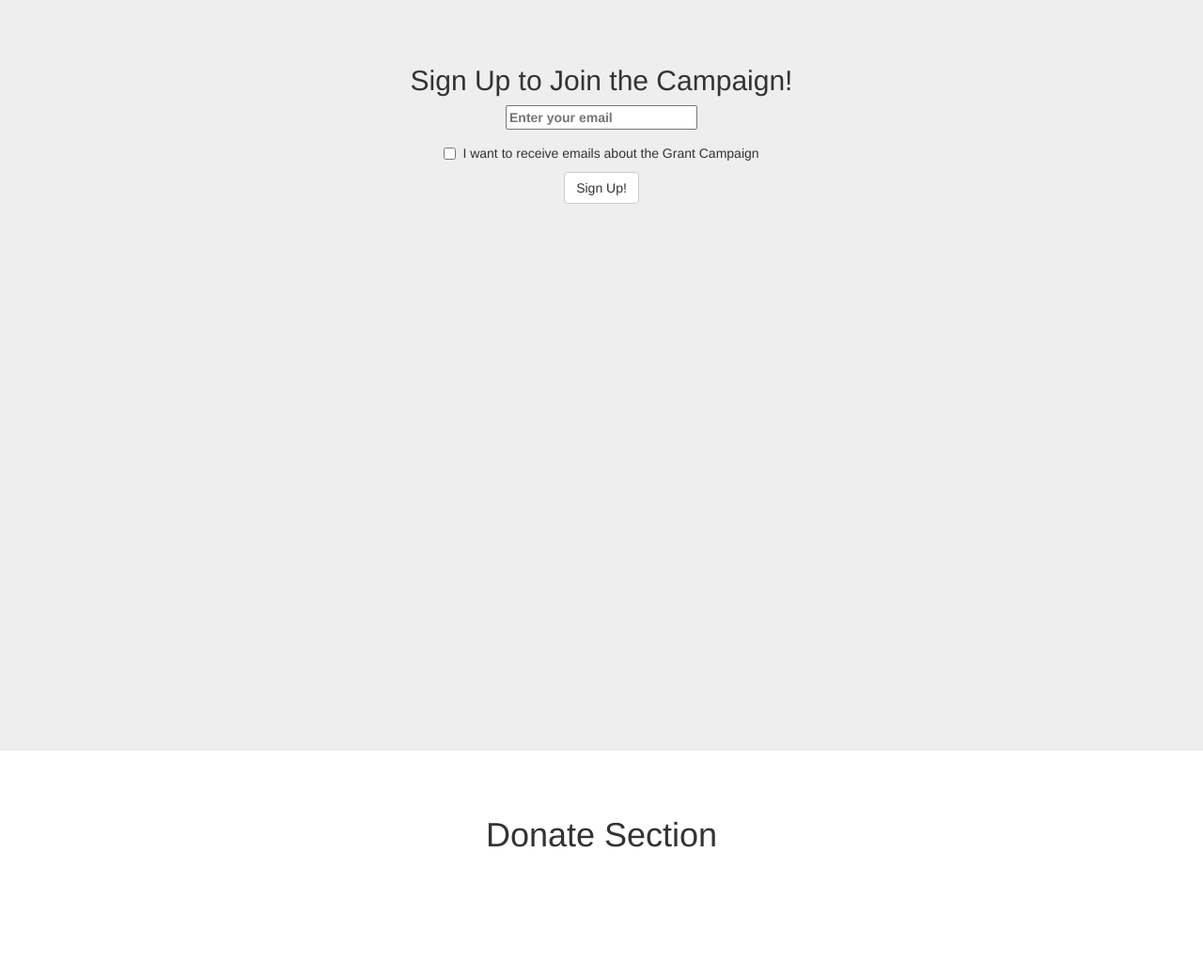
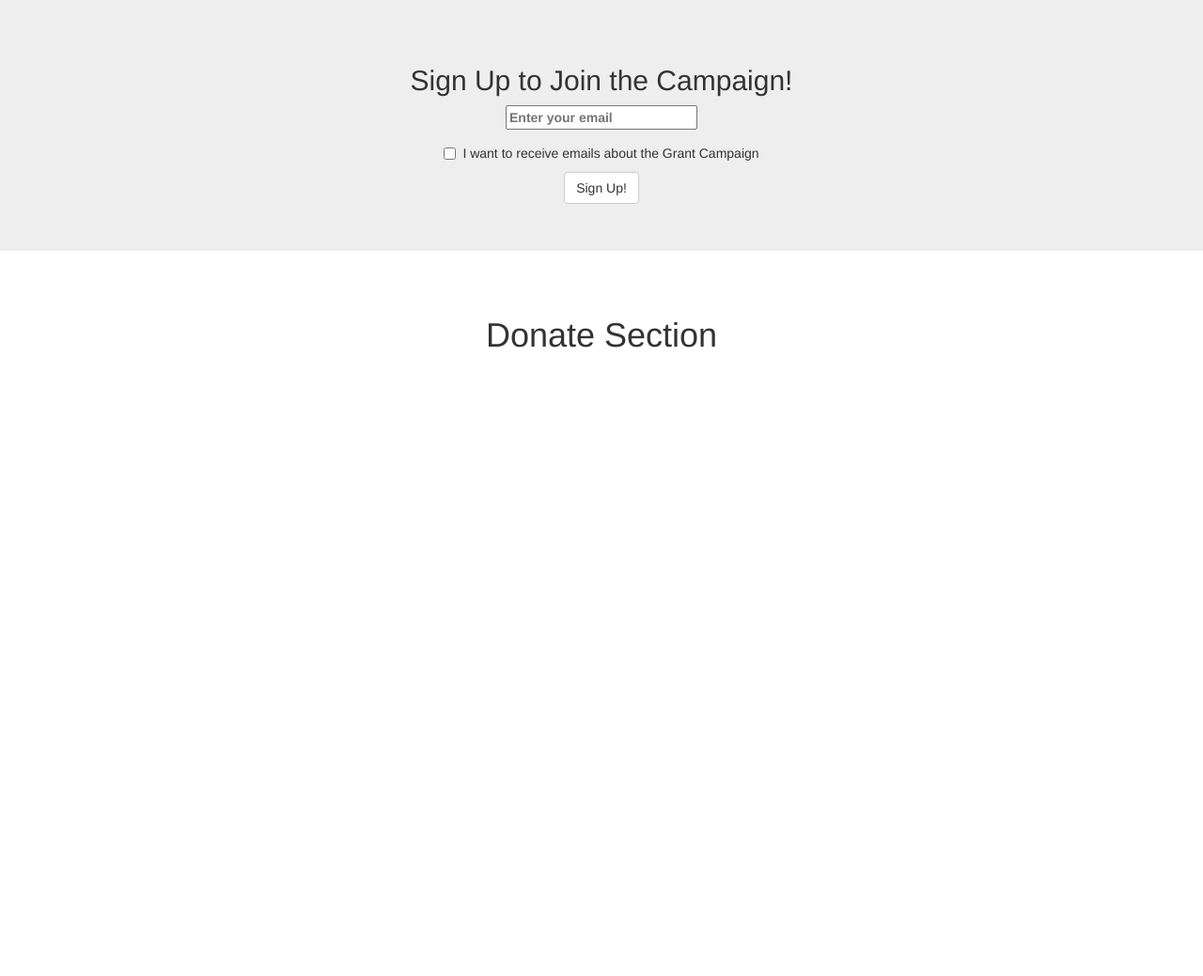
Before and after one commit to dillzhang/grantCampaign, a Flask app: page / in a window 1280 px wide. Shown: the part 4001-5040 px from the top of the page at 94% size. After the commit the page ends 4371 px from the top, so only its background shows below. Run offline with Flask 2, Linux system fonts and the light colour scheme; some libraries are stand-ins or nearby versions.

Commit message:
scrolling

```diff
--- a/static/css/scrolling-nav.css
+++ b/static/css/scrolling-nav.css
@@ -66,8 +66,8 @@ of those sections to manage the look and feel of the site. */
 }
 
 .join-section {
-    height: 100%;
     padding-top: 50px;
+    padding-bottom: 50px;
     text-align: center;
     background: #eee;
 }
```
